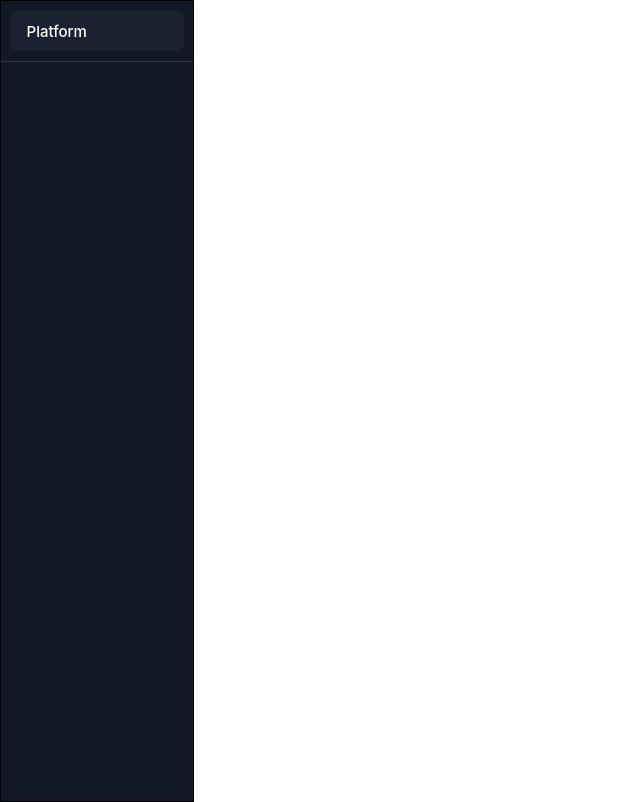
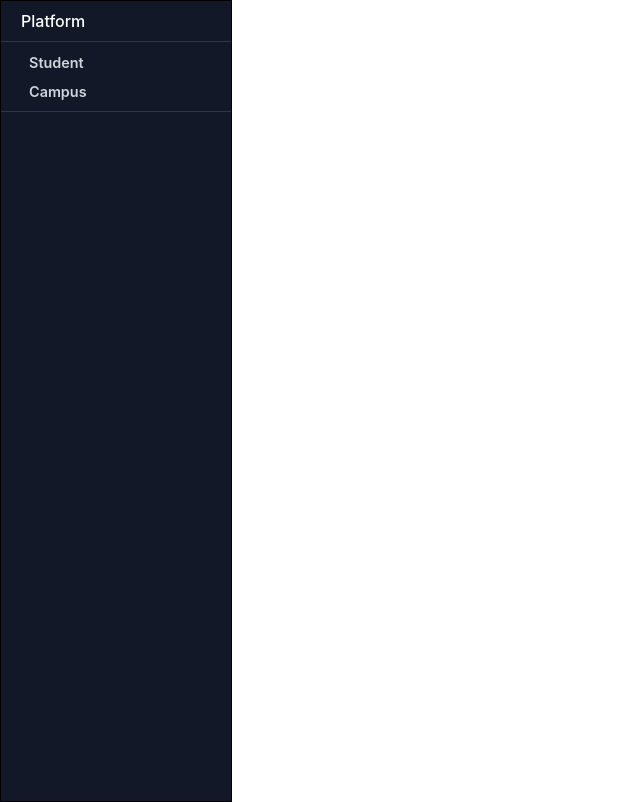
Before and after one commit to michaelw0ng/Platform, a React (Create React App) app: page / in a window 1280 px wide. Shown: the whole page, without its empty margins (0-640 px from the left). Built offline with nearby package versions, Linux system fonts and the light colour scheme.

Commit message:
navbar mostly done

```diff
--- /dev/null
+++ b/src/Navbar.js
@@ -0,0 +1,33 @@
+import React from "react";
+import { Link } from "react-router-dom";
+import "./css/navbar.css";
+
+export default function Navbar() {
+  return (
+    <div id="navbar">
+      <div className="separation">
+        <div className="navigation">
+          <Link to="/" id="title">
+            Platform
+          </Link>
+        </div>
+      </div>
+      <div className="separation">
+        <div className="bodyNavigation">
+          <div id="student">
+            <Link to="/student" className="links">
+              Student
+            </Link>
+          </div>
+        </div>
+        <div className="bodyNavigation">
+          <div id="campus">
+            <Link to="/campus" className="links">
+              Campus
+            </Link>
+          </div>
+        </div>
+      </div>
+    </div>
+  );
+}
--- a/src/Pages/Homepage.js
+++ b/src/Pages/Homepage.js
@@ -1,14 +1,6 @@
 import React from "react";
-import "../css/homepage.css";
+import Navbar from "../Navbar";
 
 export default function Homepage() {
-  return (
-    <div id="navbar">
-      <div id="separation">
-        <div id="titleDiv">
-          <h1 id="title">Platform</h1>
-        </div>
-      </div>
-    </div>
-  );
+  return <Navbar />;
 }
--- a/src/css/homepage.css
+++ /dev/null
@@ -1,33 +0,0 @@
-body {
-  height: 100%;
-}
-
-#navbar {
-  border: 1px solid black;
-  background-color: #121828;
-  width: 15%;
-  height: 100vh;
-}
-
-#separation {
-  border-bottom: 1px solid #2d3748;
-}
-
-#titleDiv {
-  background-color: rgba(255, 255, 255, 0.04);
-  width: 90%;
-  padding: 0.5px;
-  margin: 0 auto;
-  margin-top: 10px;
-  margin-bottom: 10px;
-  border-radius: 8px;
-}
-
-#title {
-  font-family: "Inter", -apple-system, BlinkMacSystemFont, "Segoe UI", Helvetica,
-    Arial, sans-serif, "Apple Color Emoji", "Segoe UI Emoji";
-  color: white;
-  font-size: 15px;
-  font-weight: 500;
-  margin-left: 16px;
-}
--- /dev/null
+++ b/src/css/navbar.css
@@ -0,0 +1,59 @@
+body {
+  height: 100%;
+}
+
+.bodyNavigation:hover {
+  background-color: rgba(255, 255, 255, 0.04);
+}
+
+.bodyNavigation {
+  margin-left: 5%;
+  margin-right: 5%;
+  border-radius: 8px;
+}
+
+#student {
+  margin: 10px 10px -1px 29px;
+  margin-left: 8%;
+}
+
+#campus {
+  margin: 10px 10px 10px 29px;
+  margin-left: 8%;
+}
+
+.navigation {
+  padding: 10px;
+}
+
+#navbar {
+  border: 1px solid black;
+  background-color: #121828;
+  width: 230px;
+  height: 100vh;
+}
+
+.separation {
+  border-bottom: 1px solid #2d3748;
+}
+
+#title {
+  font-family: "Inter", -apple-system, BlinkMacSystemFont, "Segoe UI", Helvetica,
+    Arial, sans-serif, "Apple Color Emoji", "Segoe UI Emoji";
+  color: white;
+  font-size: 1rem;
+  font-weight: 500;
+  margin-left: 10px;
+}
+
+.links {
+  font-family: "Inter", -apple-system, BlinkMacSystemFont, "Segoe UI", Helvetica,
+    Arial, sans-serif, "Apple Color Emoji", "Segoe UI Emoji";
+  font-size: 0.9rem;
+  font-weight: 600;
+  color: #d1d5db;
+}
+
+a {
+  text-decoration: none;
+}
```
